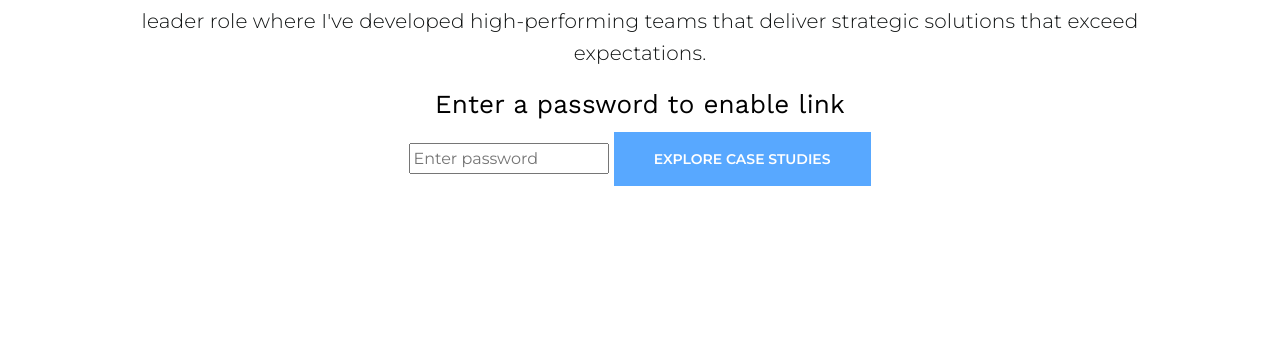
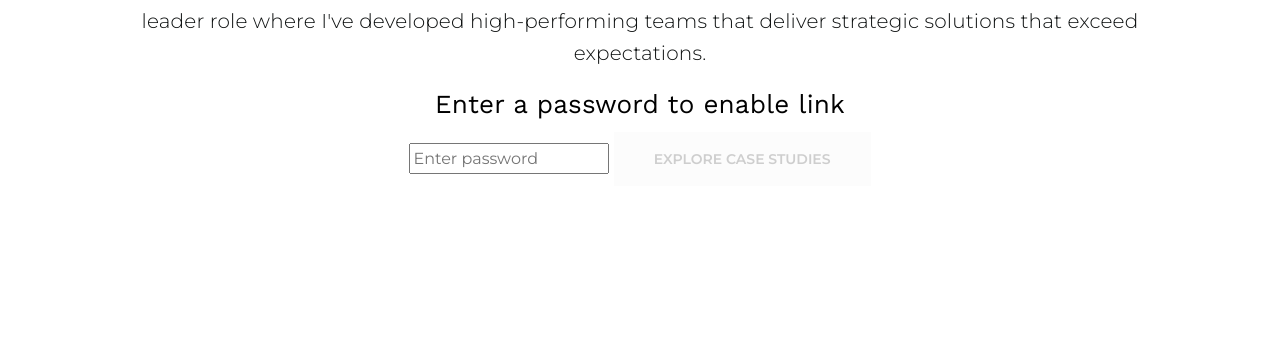
Before and after one commit to martinjamesf/cv, a plain HTML site: page indexv2.html in a window 1280 px wide. Shown: the part 273-632 px from the top of the page. Drawn offline with nearby package versions, Linux system fonts and the light colour scheme.

Commit message:
Adjusting class for btn

```diff
--- a/indexv2.html
+++ b/indexv2.html
@@ -124,7 +124,7 @@
             <!-- Password Protected Area-->
             <h2 for="passwordInput">Enter a password to enable link</h2>
             <input type="password" id="passwordInput" placeholder="Enter password">
-            <button id="submitButton" disabled class="btn btn-primary">Explore Case Studies</button>
+            <button id="submitButton" disabled class="btn">Explore Case Studies</button>
 
             <script>
                 // Set your password here
@@ -151,7 +151,7 @@
     </section>
     <!-- Hero Section End -->
 
-    <!-- Portfolio Section Start -->
+    <!-- Select Work Section Start -->
     <section class="section" id="portfolio">
         <div class="container">
             <h2 class="section-title">Selected Work</h2>
```
